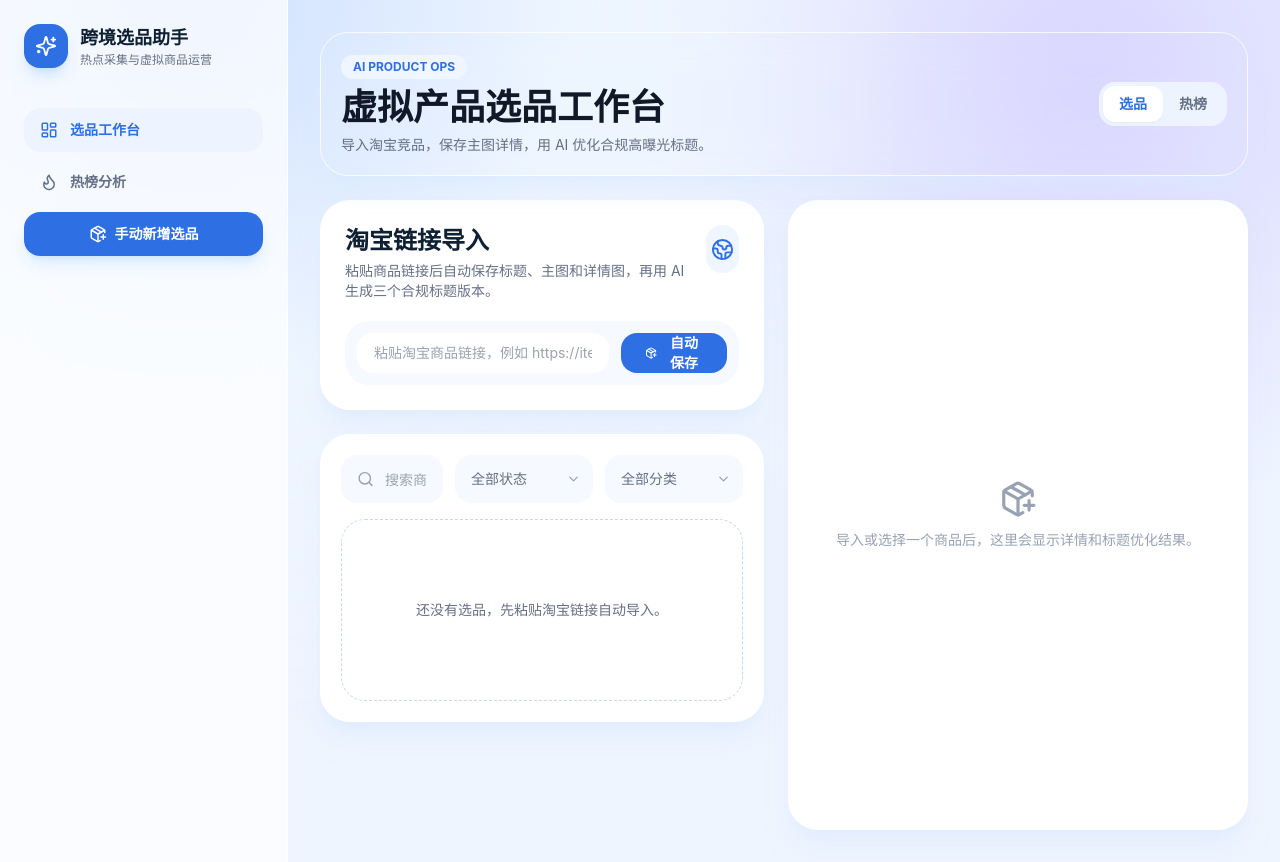
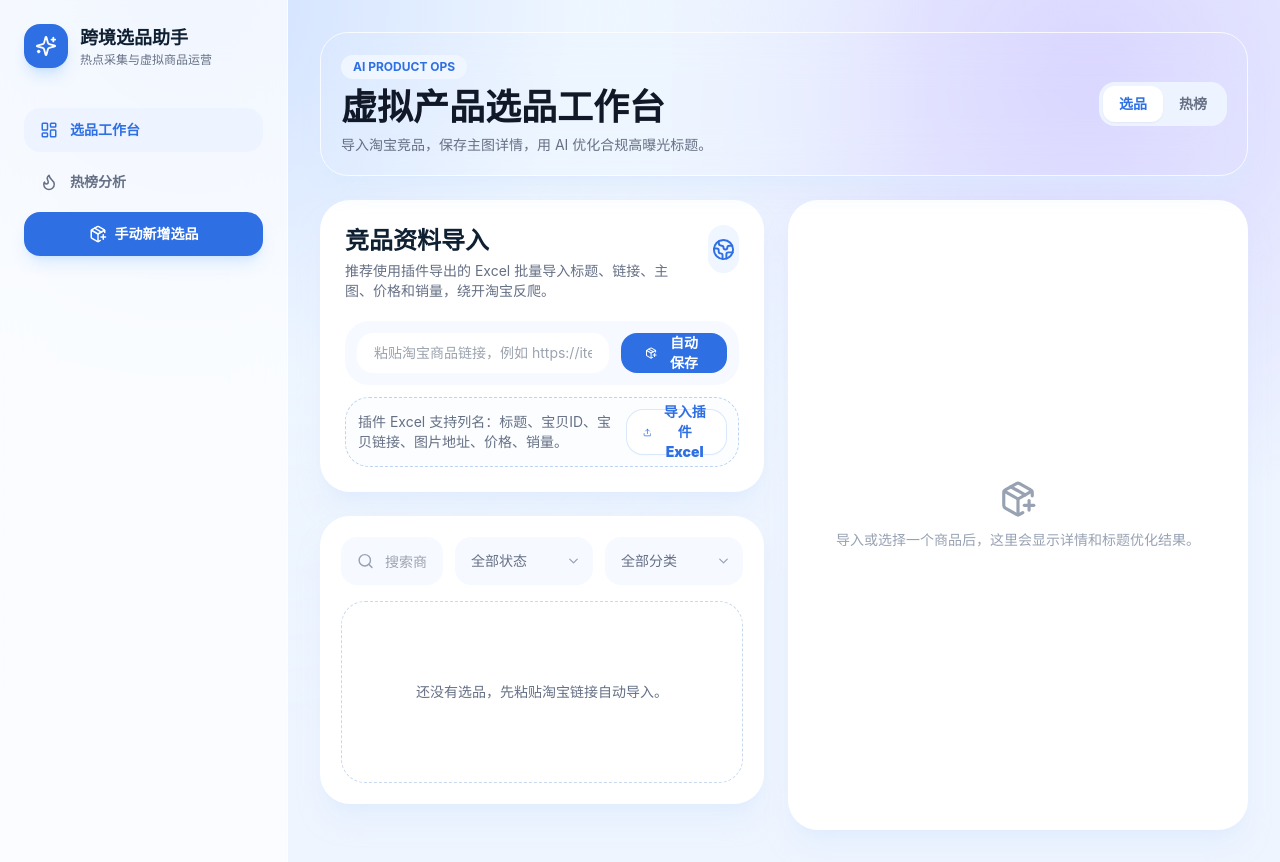
Before and after one commit to xiemingdan11-lang/xiemingdan, a Next.js app: page / in a window 1280 px wide. Built offline with nearby package versions, Linux system fonts and the light colour scheme.

Commit message:
支持插件Excel批量导入选品

```diff
--- a/app/page.tsx
+++ b/app/page.tsx
@@ -1,6 +1,6 @@
 'use client';
 
-import { useCallback, useEffect, useState } from 'react';
+import { useCallback, useEffect, useRef, useState } from 'react';
 import {
   Bot,
   Check,
@@ -19,8 +19,10 @@ import {
   Sparkles,
   Tag,
   Trash2,
+  Upload,
   Wand2,
 } from 'lucide-react';
+import * as XLSX from 'xlsx';
 
 type ProductStatus = '考虑中' | '已选' | '已放弃';
 
@@ -83,6 +85,7 @@ export default function Home() {
   const [editingId, setEditingId] = useState<number | null>(null);
   const [taobaoUrl, setTaobaoUrl] = useState('');
   const [importing, setImporting] = useState(false);
+  const fileInputRef = useRef<HTMLInputElement>(null);
   const [optimizingId, setOptimizingId] = useState<number | null>(null);
   const [selectedProductId, setSelectedProductId] = useState<number | null>(null);
   const [form, setForm] = useState<Omit<Product, 'id' | 'createdAt'>>({
@@ -206,6 +209,57 @@ export default function Home() {
       showToast('淘宝链接导入失败', 'error');
     } finally {
       setImporting(false);
+    }
+  };
+
+  const importExcel = async (file: File) => {
+    try {
+      const buffer = await file.arrayBuffer();
+      const workbook = XLSX.read(buffer, { type: 'array' });
+      const sheet = workbook.Sheets[workbook.SheetNames[0]];
+      const rows = XLSX.utils.sheet_to_json<Record<string, unknown>>(sheet, { defval: '' });
+
+      const imported = rows
+        .map((row, index): Product | null => {
+          const name = String(row['标题'] || row['商品标题'] || row['宝贝标题'] || '').trim();
+          const url = String(row['宝贝链接'] || row['商品链接'] || row['链接'] || '').trim();
+          const imageUrl = String(row['图片地址'] || row['主图'] || row['主图地址'] || '').trim();
+          const price = String(row['价格'] || row['售价'] || '').trim();
+          const sales = String(row['销量'] || '').trim();
+          const itemId = String(row['宝贝ID'] || row['商品ID'] || '').trim();
+
+          if (!name && !url && !imageUrl) return null;
+
+          return {
+            id: Date.now() + index,
+            name: name || `插件导入商品 ${index + 1}`,
+            url,
+            price,
+            category: '插件Excel导入',
+            notes: [itemId && `宝贝ID：${itemId}`, sales && `销量：${sales}`].filter(Boolean).join(' ｜ '),
+            status: '考虑中',
+            createdAt: new Date().toLocaleString('zh-CN'),
+            imageUrl,
+            detailText: '',
+            detailImages: [],
+            optimizedTitles: [],
+          };
+        })
+        .filter((item): item is Product => Boolean(item));
+
+      if (imported.length === 0) {
+        showToast('没有识别到可导入的商品行', 'error');
+        return;
+      }
+
+      const next = [...imported, ...products];
+      persistProducts(next);
+      setSelectedProductId(imported[0].id);
+      showToast(`已导入 ${imported.length} 条选品`);
+    } catch {
+      showToast('Excel 导入失败，请检查文件格式', 'error');
+    } finally {
+      if (fileInputRef.current) fileInputRef.current.value = '';
     }
   };
 
@@ -341,8 +395,8 @@ export default function Home() {
                 <section className="rounded-[30px] border border-white/80 bg-white p-6 shadow-xl shadow-blue-100/50">
                   <div className="mb-5 flex items-start justify-between gap-4">
                     <div>
-                      <h2 className="text-2xl font-black">淘宝链接导入</h2>
-                      <p className="mt-1 text-sm text-[#667085]">粘贴商品链接后自动保存标题、主图和详情图，再用 AI 生成三个合规标题版本。</p>
+                      <h2 className="text-2xl font-black">竞品资料导入</h2>
+                      <p className="mt-1 text-sm text-[#667085]">推荐使用插件导出的 Excel 批量导入标题、链接、主图、价格和销量，绕开淘宝反爬。</p>
                     </div>
                     <div className="flex h-12 w-12 items-center justify-center rounded-2xl bg-blue-50 text-[#2f6fe4]">
                       <Globe2 size={23} />
@@ -359,6 +413,25 @@ export default function Home() {
                     <button onClick={importTaobao} disabled={importing} className="flex h-13 items-center justify-center gap-2 rounded-2xl bg-[#2f6fe4] px-6 text-sm font-black text-white disabled:opacity-60">
                       {importing ? <Loader2 className="animate-spin" size={18} /> : <PackagePlus size={18} />}
                       自动保存
+                    </button>
+                  </div>
+                  <div className="mt-3 flex flex-col gap-3 rounded-3xl border border-dashed border-[#bdd3f3] bg-[#fbfdff] p-3 md:flex-row md:items-center md:justify-between">
+                    <div className="text-sm text-[#667085]">
+                      插件 Excel 支持列名：标题、宝贝ID、宝贝链接、图片地址、价格、销量。
+                    </div>
+                    <input
+                      ref={fileInputRef}
+                      type="file"
+                      accept=".xlsx,.xls"
+                      className="hidden"
+                      onChange={e => e.target.files?.[0] && importExcel(e.target.files[0])}
+                    />
+                    <button
+                      onClick={() => fileInputRef.current?.click()}
+                      className="flex h-11 items-center justify-center gap-2 rounded-2xl bg-white px-4 text-sm font-black text-[#2f6fe4] shadow-sm ring-1 ring-[#dbe8fb]"
+                    >
+                      <Upload size={17} />
+                      导入插件 Excel
                     </button>
                   </div>
                 </section>
--- a/package.json
+++ b/package.json
@@ -13,7 +13,8 @@
     "lucide-react": "^0.468.0",
     "next": "^15.0.0",
     "react": "^19.0.0",
-    "react-dom": "^19.0.0"
+    "react-dom": "^19.0.0",
+    "xlsx": "^0.18.5"
   },
   "devDependencies": {
     "@types/node": "^22.10.2",
```
Also changed, not shown: 1 other file (tests, documents, lock files or other folders).
